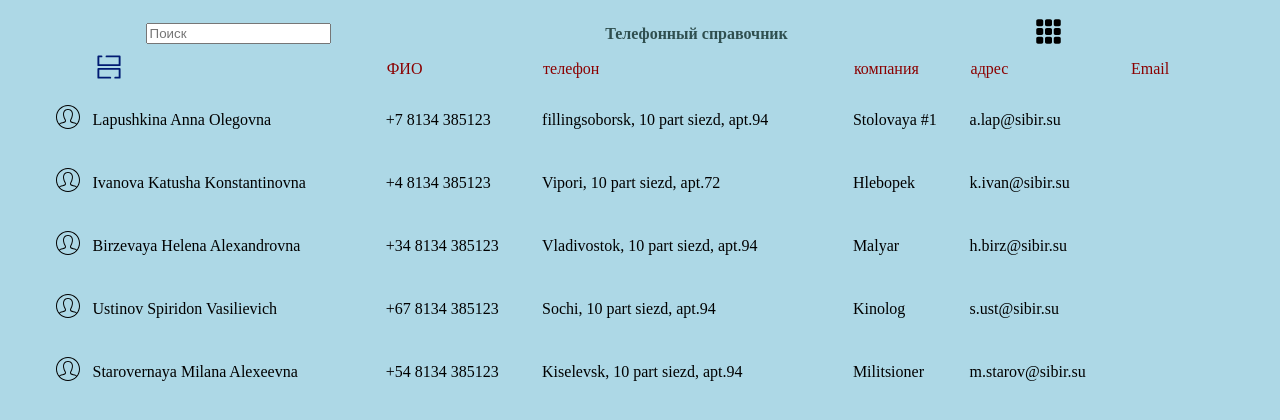
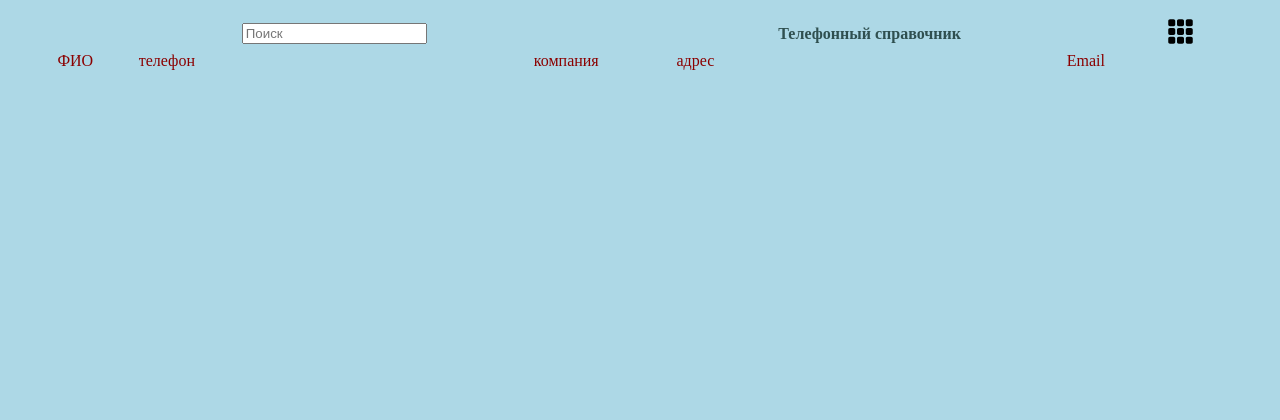
Before and after one commit to anaranjados/Fitting-.json, a plain HTML site: page index.html in a window 1280 px wide. Drawn offline with Linux system fonts and the light colour scheme.

Commit message:
attemping to sort

```diff
--- a/estilo.scss
+++ b/estilo.scss
@@ -11,6 +11,8 @@ table {
 	padding: 1rem;
 	border-width: 0;
     th { color: darkslategrey }
+    // th:first-of-type,
+    td:first-of-type { display: none }
     thead {
         color: darkred;
         #menu_btn {
@@ -22,8 +24,6 @@ table {
         background-color: lightbrown;
         td {
             padding: 1rem 0;
-            &:first-of-type { display: none }
-            // &:nth-of-type(2) { }
             button {
                 visibility: hidden;
                 @include cursor();
--- a/index.html
+++ b/index.html
@@ -17,11 +17,9 @@
 			<th>&nbsp;</th>
 			<th> <svg id="menu_btn" width="25" height="25" xmlns="http://www.w3.org/2000/svg" viewBox="0 0 1000 1000"> <path d="M220,10H80c-38.7,0-70,31.3-70,70v140c0,38.7,31.3,70,70,70h140c38.7,0,70-31.3,70-70V80C290,41.3,258.7,10,220,10z M570,10H430c-38.7,0-70,31.3-70,70v140c0,38.7,31.3,70,70,70h140c38.7,0,70-31.3,70-70V80C640,41.3,608.7,10,570,10z M920,10H780c-38.7,0-70,31.3-70,70v140c0,38.7,31.3,70,70,70h140c38.7,0,70-31.3,70-70V80C990,41.3,958.7,10,920,10z M220,360H80c-38.7,0-70,31.3-70,70v140c0,38.7,31.3,70,70,70h140c38.7,0,70-31.3,70-70V430C290,391.3,258.7,360,220,360z M570,360H430c-38.7,0-70,31.3-70,70v140c0,38.7,31.3,70,70,70h140c38.7,0,70-31.3,70-70V430C640,391.3,608.7,360,570,360z M920,360H780c-38.7,0-70,31.3-70,70v140c0,38.7,31.3,70,70,70h140c38.7,0,70-31.3,70-70V430C990,391.3,958.7,360,920,360z M220,710H80c-38.7,0-70,31.3-70,70v140c0,38.7,31.3,70,70,70h140c38.7,0,70-31.3,70-70V780C290,741.3,258.7,710,220,710z M570,710H430c-38.7,0-70,31.3-70,70v140c0,38.7,31.3,70,70,70h140c38.7,0,70-31.3,70-70V780C640,741.3,608.7,710,570,710z M920,710H780c-38.7,0-70,31.3-70,70v140c0,38.7,31.3,70,70,70h140c38.7,0,70-31.3,70-70V780C990,741.3,958.7,710,920,710z"/> </svg> </th>
 			<th>&nbsp;</th>
-			<th>&nbsp;</th>
 		</tr>
 
 		<tr>
-			<td> </td>
 			<td><svg width="30" viewBox="0 0 24 24" fill="none" xmlns="http://www.w3.org/2000/svg"> <path d="M6 3.5L3.5 3.5L3.5 10.5L20.5 10.5V3.5L10 3.5M17 20.5H20.5V13.5L3.5 13.5L3.5 20.5H13" stroke="#001A72" stroke-width="1.5" stroke-linecap="round" stroke-linejoin="round"/> </svg></td>
 			<td>ФИО</td>
 			<td>телефон</td>
@@ -33,16 +31,7 @@
 	</thead>
 
 	<tbody>
-		<!--tr>
-			<td>0</td>
-			<td class="avatar"> <svg width="25" height="25"><path d="M12 0c6.623 0 12 5.377 12 12s-5.377 12-12 12-12-5.377-12-12 5.377-12 12-12zm8.127 19.41c-.282-.401-.772-.654-1.624-.85-3.848-.906-4.097-1.501-4.352-2.059-.259-.565-.19-1.23.205-1.977 1.726-3.257 2.09-6.024 1.027-7.79-.674-1.119-1.875-1.734-3.383-1.734-1.521 0-2.732.626-3.409 1.763-1.066 1.789-.693 4.544 1.049 7.757.402.742.476 1.406.22 1.974-.265.586-.611 1.19-4.365 2.066-.852.196-1.342.449-1.623.848 2.012 2.207 4.91 3.592 8.128 3.592s6.115-1.385 8.127-3.59zm.65-.782c1.395-1.844 2.223-4.14 2.223-6.628 0-6.071-4.929-11-11-11s-11 4.929-11 11c0 2.487.827 4.783 2.222 6.626.409-.452 1.049-.81 2.049-1.041 2.025-.462 3.376-.836 3.678-1.502.122-.272.061-.628-.188-1.087-1.917-3.535-2.282-6.641-1.03-8.745.853-1.431 2.408-2.251 4.269-2.251 1.845 0 3.391.808 4.24 2.218 1.251 2.079.896 5.195-1 8.774-.245.463-.304.821-.179 1.094.305.668 1.644 1.038 3.667 1.499 1 .23 1.64.59 2.049 1.043z"/></svg> </td>
-			<td class="fio">Lapteva Irina Vladimirovna</td>
-			<td class="tel">+53 7 6432423</td>
-			<td class="comp">Self-employed</td>
-			<td class="addr">Samara, 17-part siezda, d.14</td>
-			<td class="email">lapteva@sibir.su</td>
-			<td> <button>Правка</button></td>
-		</tr-->
+
 	</tbody>
 </table>
 
--- a/ux.js
+++ b/ux.js
@@ -1,18 +1,16 @@
 "use strict"
-// window.onload=()=> {
+window.onload=()=> {
 
 	let c = [
 			{
-				"id": 1,
 				"name": "Anna",
 				"surname": "Lapushkina",
 				"lastname": "Olegovna",
 				"tel": "+7 8134 385123",
 				"company": "Stolovaya #1",
-				"addr": "fillingsoborsk, 10 part siezd, apt.94",
+				"addr": "Novosoborsk, 10 part siezd, apt.94",
 				"email": "a.lap@sibir.su"
 			},{
-				"id": 2,
 				"name": "Katusha",
 				"surname": "Ivanova",
 				"lastname": "Konstantinovna",
@@ -21,7 +19,6 @@
 				"addr": "Vipori, 10 part siezd, apt.72",
 				"email": "k.ivan@sibir.su"
 			},{
-				"id": 3,
 				"name": "Helena",
 				"surname": "Birzevaya",
 				"lastname": "Alexandrovna",
@@ -30,7 +27,6 @@
 				"addr": "Vladivostok, 10 part siezd, apt.94",
 				"email": "h.birz@sibir.su"
 			},{
-				"id": 4,
 				"name": "Spiridon",
 				"surname": "Ustinov",
 				"lastname": "Vasilievich",
@@ -39,7 +35,6 @@
 				"addr": "Sochi, 10 part siezd, apt.94",
 				"email": "s.ust@sibir.su"
 			},{
-				"id": 5,
 				"name": "Milana",
 				"surname": "Starovernaya",
 				"lastname": "Alexeevna",
@@ -62,9 +57,9 @@
 		gm_exp = document.querySelectorAll('#menu_general div')[2],
 		sh = document.getElementById('shadow'),
 		tab_body = document.querySelector('tbody'),
+		tab_row_n = document.querySelector('thead tr').childElementCount,
 		ava = '<svg width="25" height="25"><path d="M12 0c6.623 0 12 5.377 12 12s-5.377 12-12 12-12-5.377-12-12 5.377-12 12-12zm8.127 19.41c-.282-.401-.772-.654-1.624-.85-3.848-.906-4.097-1.501-4.352-2.059-.259-.565-.19-1.23.205-1.977 1.726-3.257 2.09-6.024 1.027-7.79-.674-1.119-1.875-1.734-3.383-1.734-1.521 0-2.732.626-3.409 1.763-1.066 1.789-.693 4.544 1.049 7.757.402.742.476 1.406.22 1.974-.265.586-.611 1.19-4.365 2.066-.852.196-1.342.449-1.623.848 2.012 2.207 4.91 3.592 8.128 3.592s6.115-1.385 8.127-3.59zm.65-.782c1.395-1.844 2.223-4.14 2.223-6.628 0-6.071-4.929-11-11-11s-11 4.929-11 11c0 2.487.827 4.783 2.222 6.626.409-.452 1.049-.81 2.049-1.041 2.025-.462 3.376-.836 3.678-1.502.122-.272.061-.628-.188-1.087-1.917-3.535-2.282-6.641-1.03-8.745.853-1.431 2.408-2.251 4.269-2.251 1.845 0 3.391.808 4.24 2.218 1.251 2.079.896 5.195-1 8.774-.245.463-.304.821-.179 1.094.305.668 1.644 1.038 3.667 1.499 1 .23 1.64.59 2.049 1.043z"/></svg>',
-		edit_btn = '<button>Правка</button>',
-		tab_row_n = 8
+		edit_btn = '<button>Правка</button>'
 
 	// Helpers
 	function hide() {
@@ -124,17 +119,17 @@
 
 	// Printing Object to the Table
 	c.forEach(rec => {
-		const filling = {
+		const t = {
 			row: document.createElement('tr'),
 			data: new Array
 		}
 		function fill_row() {
 			for (let i in arguments)
-				filling.data[i].innerHTML = arguments[i]
+				t.data[i].innerHTML = arguments[i]
 		}
 
 		for (let i=0; i<tab_row_n; i++)
-			filling.data[i] = document.createElement('td')
+			t.data[i] = document.createElement('td')
 
 		for (let i=0; i<tab_row_n; i++) {
 			fill_row(
@@ -147,14 +142,13 @@
 				rec.email,
 				edit_btn
 			)
-			filling.row.appendChild(filling.data[i])
+			t.row.appendChild( t.data[i] )
 		}
-		tab_body.appendChild( filling.row )
+		tab_body.appendChild( t.row )
 	})
 	const tab_row = document.querySelectorAll('tbody tr'),
 		   tab_edit = document.querySelectorAll('button')
 	assignAction(tab_row, tab_edit)
 
 
-
-// }
+}
```
Also changed, not shown: estilo.css, 1 other file.
